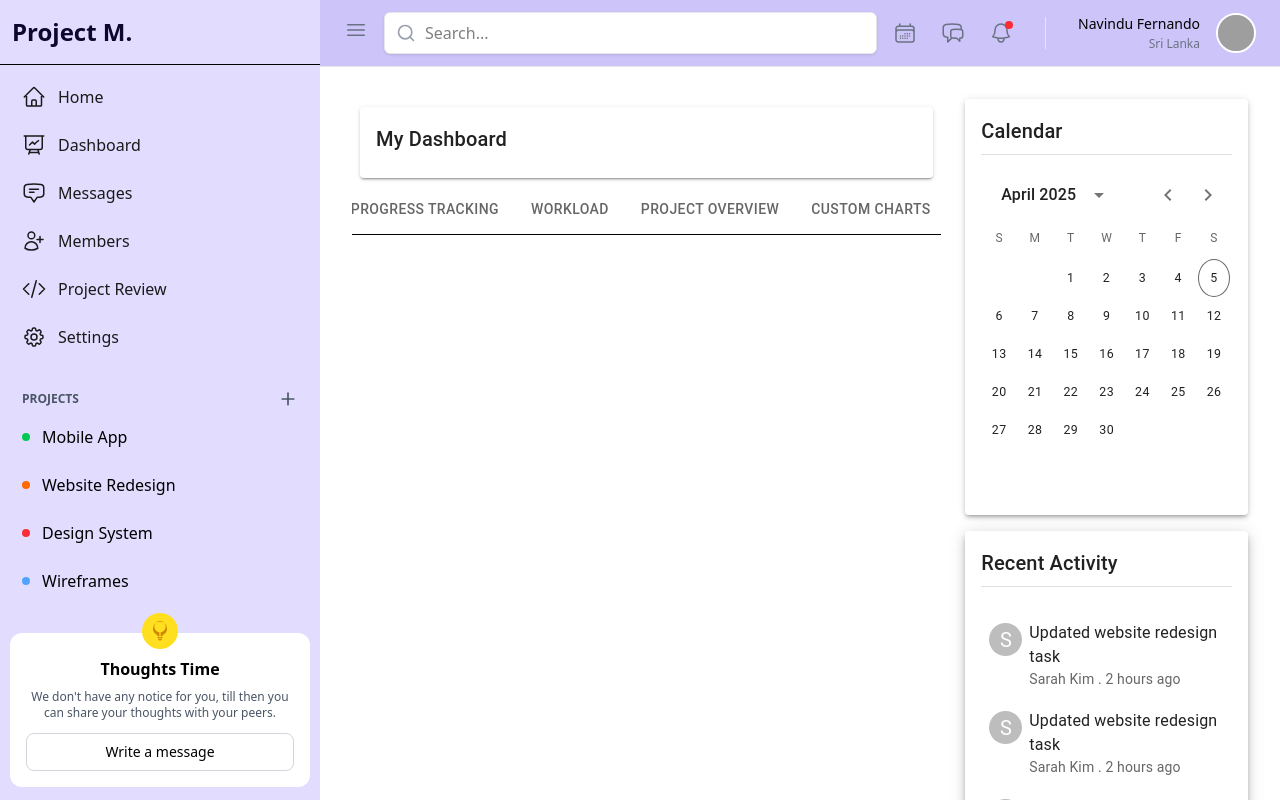
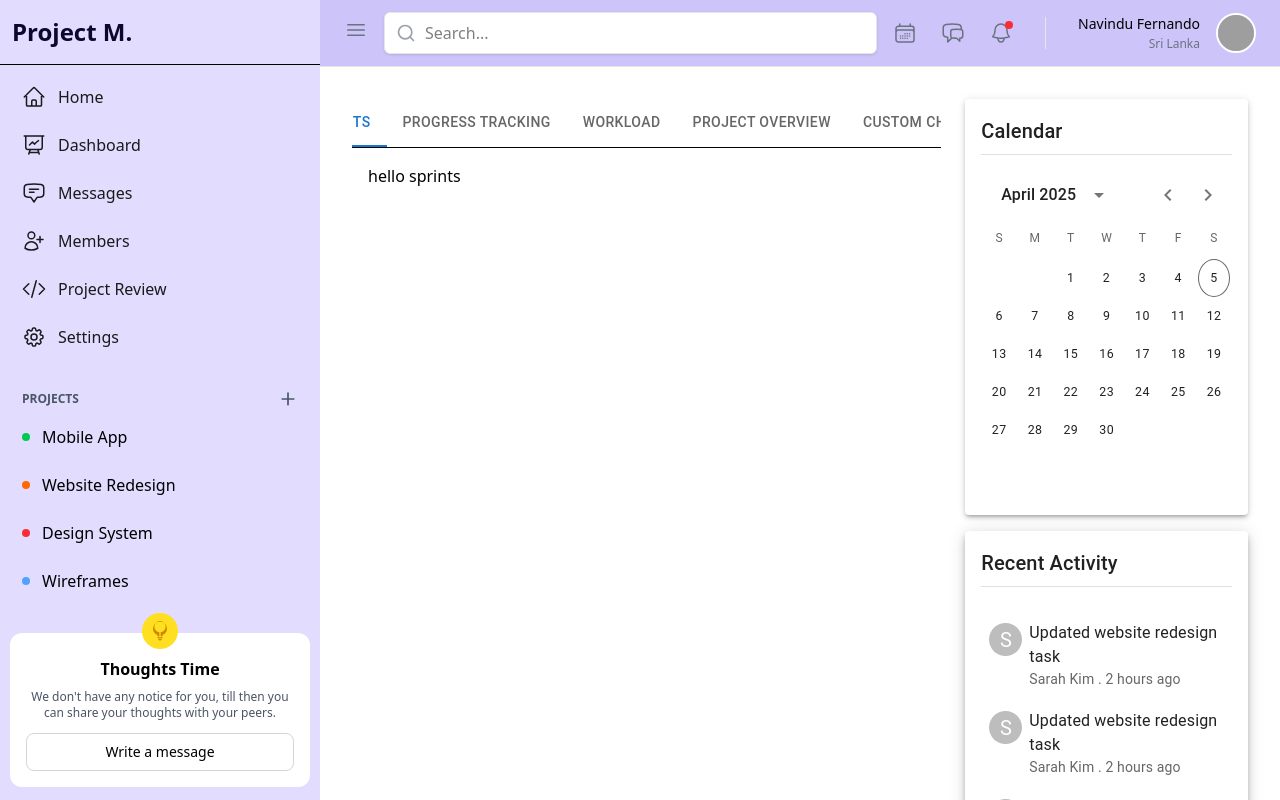
Before and after one commit to navindufernando/QUBIQ, a React (Vite) app in the folder common/sideandnavbar/: page /dashboard in a window 1280 px wide. Shown: the top 800 px of the page. Built offline with nearby package versions, Linux system fonts and the light colour scheme; grey boxes are pictures that could not be loaded.

Commit message:
Implement tab-based content switching in Dashboard Tabs

```diff
--- /dev/null
+++ b/common/sideandnavbar/src/pages/Dashboard-pm/Components/Custom/CustomCharts.tsx
@@ -0,0 +1,11 @@
+import React from 'react'
+
+const CustomCharts = () => {
+  return (
+    <div>
+      custom charts
+    </div>
+  )
+}
+
+export default CustomCharts
--- a/common/sideandnavbar/src/pages/Dashboard-pm/Components/DashboardTabs.tsx
+++ b/common/sideandnavbar/src/pages/Dashboard-pm/Components/DashboardTabs.tsx
@@ -2,6 +2,11 @@ import { SyntheticEvent, useState } from 'react';
 import Box from '@mui/material/Box';
 import Tabs from '@mui/material/Tabs';
 import Tab from '@mui/material/Tab';
+import CreateSprint from './Sprints/CreateSprint';
+import TeamProgress from './TeamProgress/TeamProgress';
+import Workload from './Workload/Workload';
+import ProjectOverview from './ProjectOverview/ProjectOverview';
+import CustomCharts from './Custom/CustomCharts';
 
 const DashboardTabs = () => {
   const [value, setValue] = useState(0);
@@ -10,22 +15,40 @@ const DashboardTabs = () => {
     setValue(newValue);
   };
 
+  const renderTabContent = () => {
+    switch (value) {
+      case 0:
+        return <CreateSprint/>;
+      case 1:
+        return <TeamProgress/>;
+      case 2:
+        return <Workload/>;
+      case 3:
+        return <ProjectOverview/>;
+      case 4:
+        return <CustomCharts/>;
+      default:
+        return null;
+    }
+  }
+
   return (
+    <>
     <Box sx={{
       width: '100%',
       bgcolor: 'background.paper',
       borderColor: 'divider',
       borderBottom: 1,
-      }}>
+    }}>
       <Tabs value={value} onChange={handleChange} centered>
         <Tab label="Sprints" />
         <Tab label="Progress Tracking" />
         <Tab label="Workload" />
         <Tab label="Project Overview" />
         <Tab label="Custom Charts" />
-        <Tab label="Add Tab +" />
       </Tabs>
-    </Box>
+    </Box><Box sx={{ p: 2 }}>{renderTabContent()}</Box>
+    </>
 
 
   );
--- /dev/null
+++ b/common/sideandnavbar/src/pages/Dashboard-pm/Components/ProjectOverview/ProjectOverview.tsx
@@ -0,0 +1,11 @@
+import React from 'react'
+
+const ProjectOverview = () => {
+  return (
+    <div>
+      project overview
+    </div>
+  )
+}
+
+export default ProjectOverview
--- /dev/null
+++ b/common/sideandnavbar/src/pages/Dashboard-pm/Components/Sprints/CreateSprint.tsx
@@ -0,0 +1,11 @@
+import React from 'react'
+
+const CreateSprint = () => {
+  return (
+    <div>
+      hello sprints
+    </div>
+  )
+}
+
+export default CreateSprint
--- /dev/null
+++ b/common/sideandnavbar/src/pages/Dashboard-pm/Components/TeamProgress/TeamProgress.tsx
@@ -0,0 +1,11 @@
+import React from 'react'
+
+const TeamProgress = () => {
+  return (
+    <div>
+      team progress
+    </div>
+  )
+}
+
+export default TeamProgress
--- /dev/null
+++ b/common/sideandnavbar/src/pages/Dashboard-pm/Components/Workload/Workload.tsx
@@ -0,0 +1,11 @@
+import React from 'react'
+
+const Workload = () => {
+  return (
+    <div>
+      workloaddd
+    </div>
+  )
+}
+
+export default Workload
--- a/common/sideandnavbar/src/pages/Dashboard-pm/PMDashboard.tsx
+++ b/common/sideandnavbar/src/pages/Dashboard-pm/PMDashboard.tsx
@@ -10,11 +10,6 @@ const PMDashboard = () => {
     <div className='p-2'>
       <Grid2 container spacing={3}>
         <Grid2 size={{ xs: 12, md: 8 }}>
-          <Paper elevation={2} sx={{ padding: 2, margin: 1 }}>
-          <Typography variant='h6' gutterBottom>
-              My Dashboard
-            </Typography>
-          </Paper>
             <DashboardTabs/>
         </Grid2>
         <Grid2 size={{ xs: 12, md: 4 }}>
```
